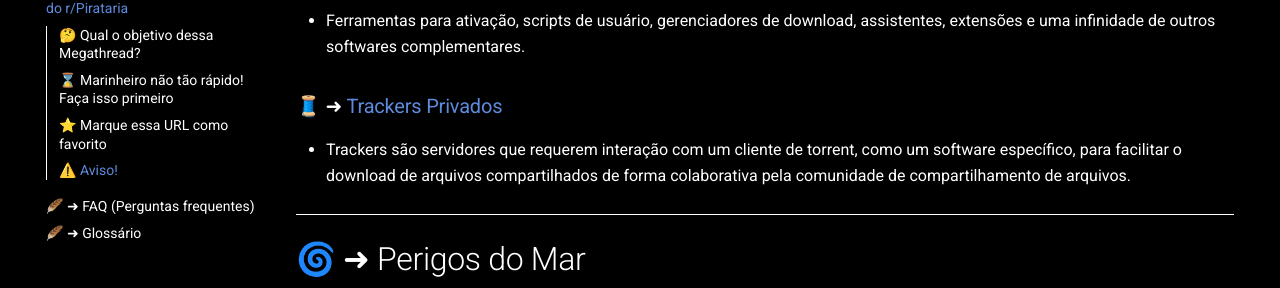
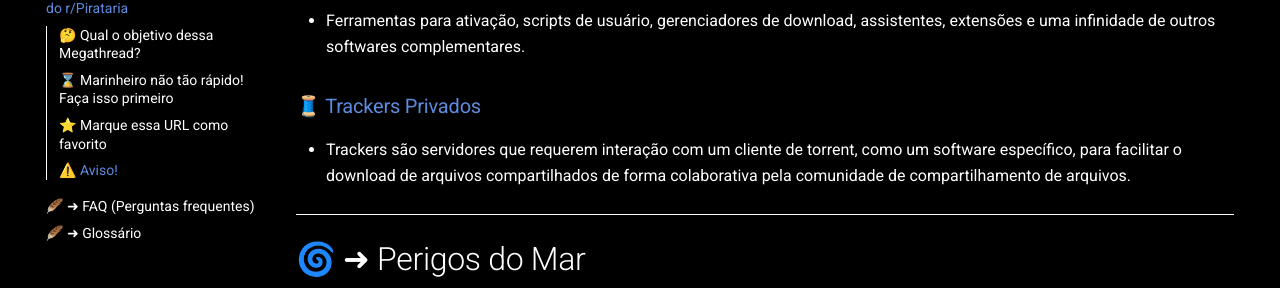
Before and after one commit to piratarialink/megathread_pirata, an MkDocs documentation site: the page built from docs/index.md, in a window 1280 px wide and 900 px high, scrolled down 2408 px. Shown: the part 166-454 px from the top of the window. Built offline with MkDocs 1.6.1 and Material for MkDocs 9.7.7, drawn with Linux system fonts in a browser that asks for light colours; comment, search, counter and statistics services are not loaded.

Commit message:
Remover seta

```diff
--- a/docs/index.md
+++ b/docs/index.md
@@ -58,7 +58,7 @@
 ### 🧰 [Ferramentas](ferramentas.md)
 - Ferramentas para ativação, scripts de usuário, gerenciadores de download, assistentes, extensões e uma infinidade de outros softwares complementares.
 
-### 🧵 ➜ [Trackers Privados](trackers.md)
+### 🧵 [Trackers Privados](trackers.md)
 - Trackers são servidores que requerem interação com um cliente de torrent, como um software específico, para facilitar o download de arquivos compartilhados de forma colaborativa pela comunidade de compartilhamento de arquivos.
 
 ---
```
